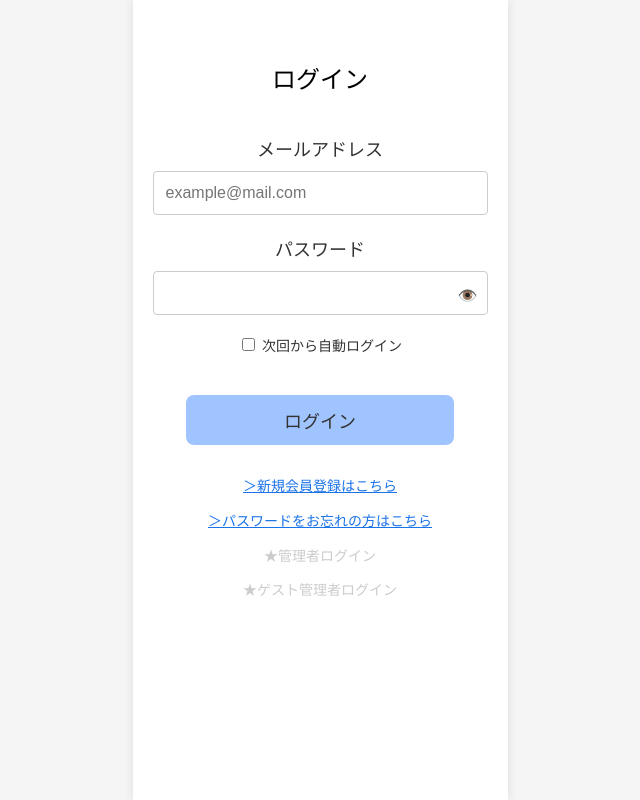
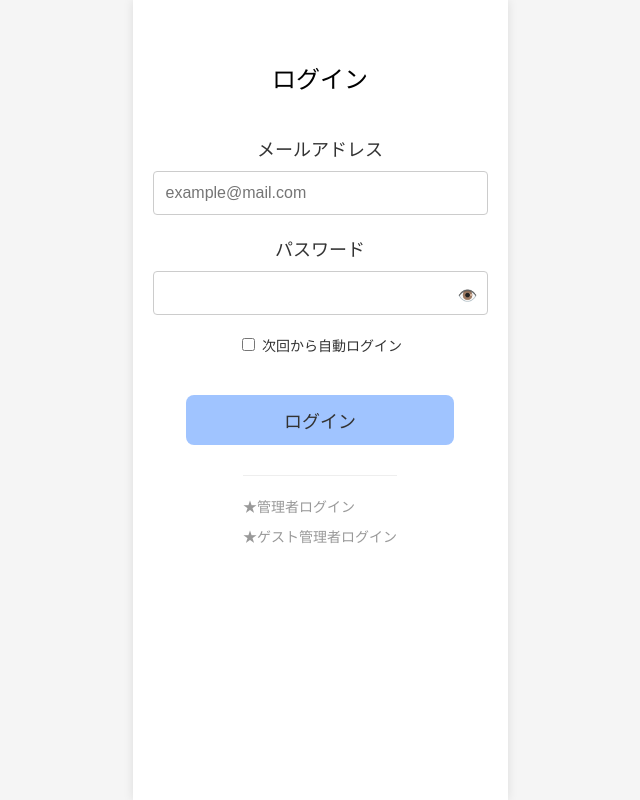
Before and after one commit to Omochimochimochimochi/Daily-closet, a Django app: page /login/ in a window 1280 px wide. Shown: the whole page, without its empty margins (320-960 px from the left). Run offline with Django 5.2, Linux system fonts and the light colour scheme.

Commit message:
admin接続設定を実施

```diff
--- a/closet/templates/login.html
+++ b/closet/templates/login.html
@@ -91,11 +91,10 @@
             <button type="submit" class="login-btn">ログイン</button>
         </form>
 
-        <div class="links">
-            <a href="#">＞新規会員登録はこちら</a>
-            <a href="#">＞パスワードをお忘れの方はこちら</a>
-            <p style="color: #ccc;">★管理者ログイン</p>
-            <p style="color: #ccc;">★ゲスト管理者ログイン</p>
+    <div style="margin-top: 30px; border-top: 1px solid #eee; padding-top: 20px;">
+    <a href="/admin/" style="color: #999; text-decoration: none; font-size: 14px; display: block; margin-bottom: 10px;">★管理者ログイン</a>
+    <a href="/admin/" style="color: #999; text-decoration: none; font-size: 14px; display: block;">★ゲスト管理者ログイン</a>
+</div>
         </div>
     </div>
 </body>
```
